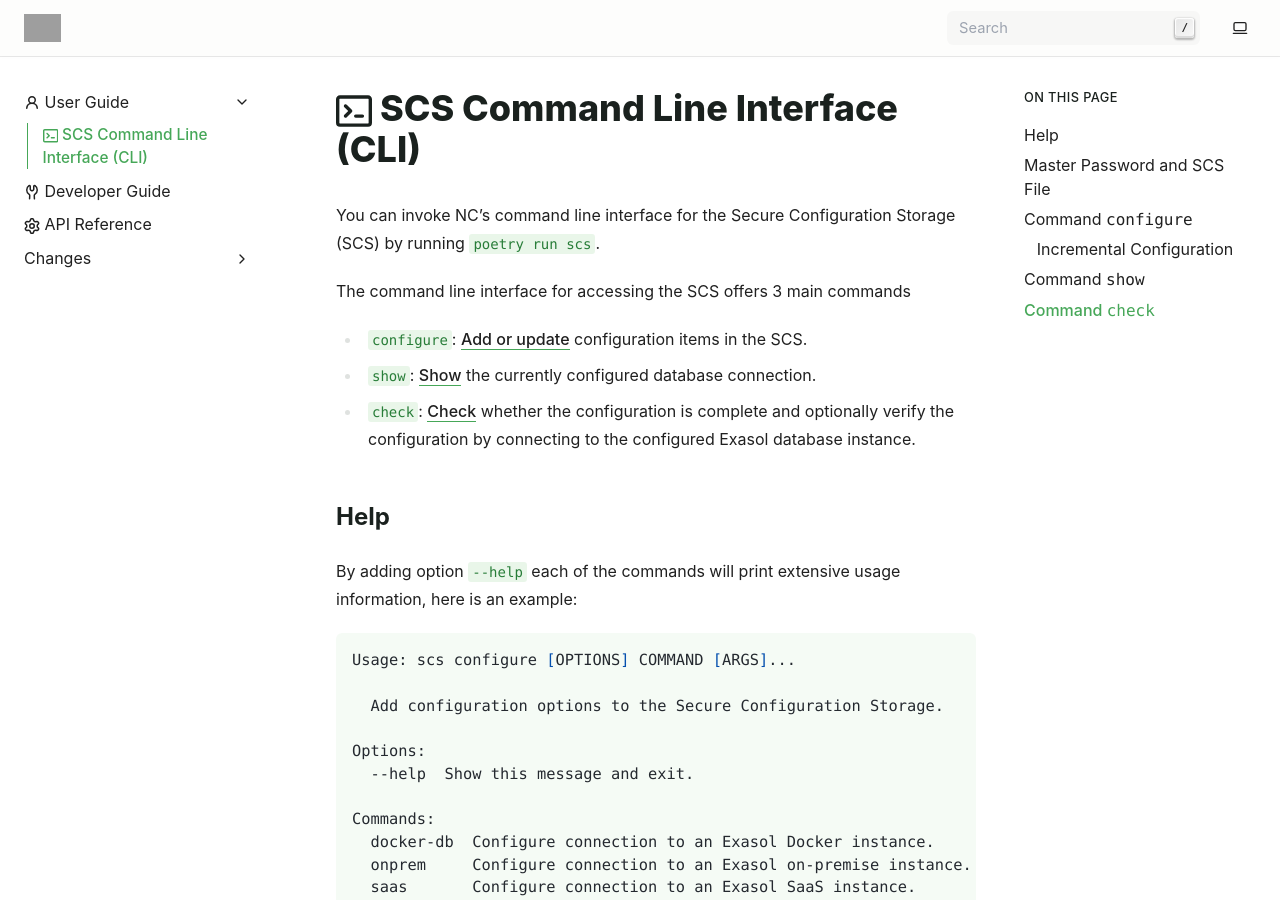
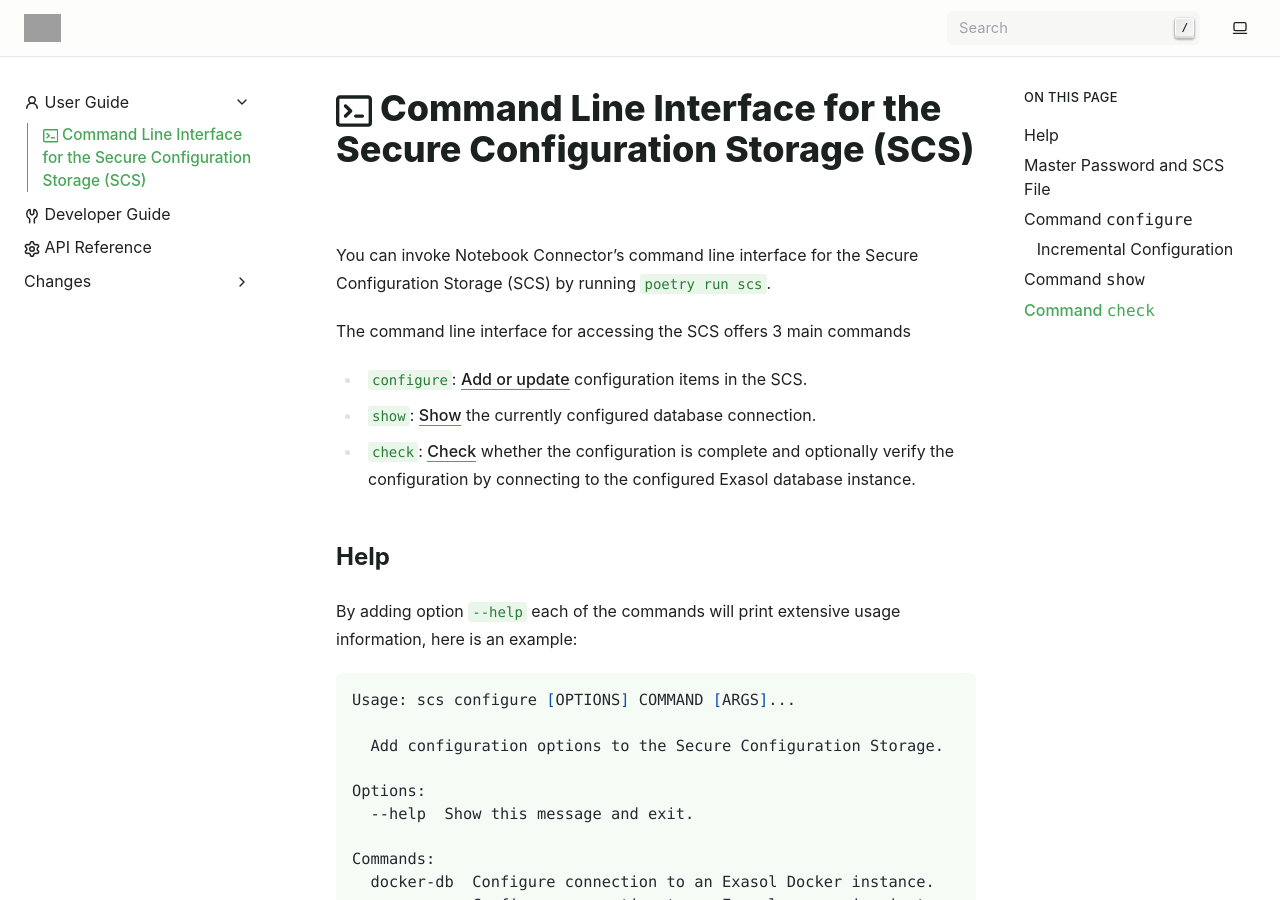
Before and after one commit to exasol/notebook-connector, a Sphinx documentation site: the page built from doc/user_guide/scs-cli.rst, in a window 1280 px wide and 900 px high. Built offline with Sphinx 7.4.7, drawn with Linux system fonts in a browser that asks for light colours; some of the changed lines change nothing that is shown; some of the changed text lies outside the part shown; grey boxes are pictures that could not be loaded.

Commit message:
Fixed review findings.

```diff
--- a/doc/user_guide/scs-cli.rst
+++ b/doc/user_guide/scs-cli.rst
@@ -1,8 +1,8 @@
-:octicon:`terminal` SCS Command Line Interface (CLI)
-####################################################
+:octicon:`terminal` Command Line Interface for the Secure Configuration Storage (SCS)
+#####################################################################################
 
-You can invoke NC's command line interface for the Secure Configuration
-Storage (SCS) by running ``poetry run scs``.
+You can invoke Notebook Connector's command line interface for the Secure
+Configuration Storage (SCS) by running ``poetry run scs``.
 
 The command line interface for accessing the SCS offers 3 main commands
 
@@ -10,7 +10,9 @@
 
 * ``show``: :ref:`Show <show>` the currently configured database connection.
 
-* ``check``: :ref:`Check <check>` whether the configuration is complete and optionally verify the configuration by connecting to the configured Exasol database instance.
+* ``check``: :ref:`Check <check>` whether the configuration is complete and
+  optionally verify the configuration by connecting to the configured Exasol
+  database instance.
 
 Help
 ****
@@ -80,7 +82,7 @@
 
 .. code-block:: shell
 
-    poetry run -- scs configure saas <SCS file>
+    scs configure saas <SCS file>
 
 The available configuration options are specific to each of the instance
 variants. Variant ``onprem`` requires to specify ``--db-host-name``, for
@@ -92,9 +94,9 @@
 
 .. code-block:: shell
 
-    poetry run -- scs configure onprem --help
-    poetry run -- scs configure saas --help
-    poetry run -- scs configure docker-db --help
+    scs configure onprem --help
+    scs configure saas --help
+    scs configure docker-db --help
 
 
 Incremental Configuration
@@ -120,7 +122,7 @@
 
 .. code-block:: shell
 
-        poetry run -- scs show <SCS file>
+        scs show <SCS file>
 
 Here is the output for a partially configured connection to an Exasol SaaS instance:
 
@@ -147,7 +149,7 @@
 
 .. code-block:: shell
 
-    poetry run -- scs check --connect <SCS file>
+    scs check --connect <SCS file>
 
 Here is the output when having started configuring a connection to an Exasol
 SaaS instance without providing any further options, yet:
```
